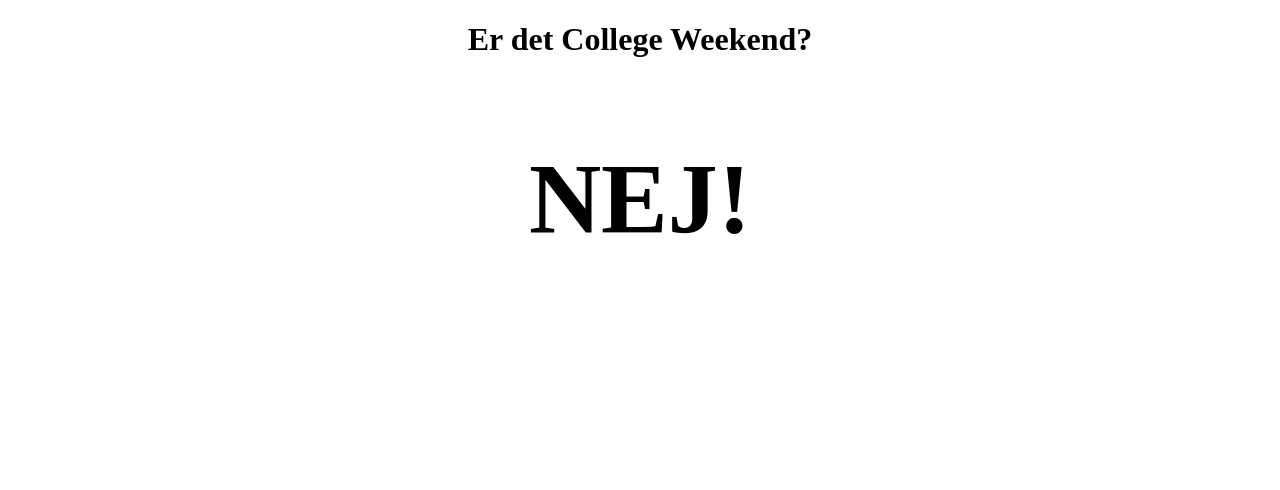
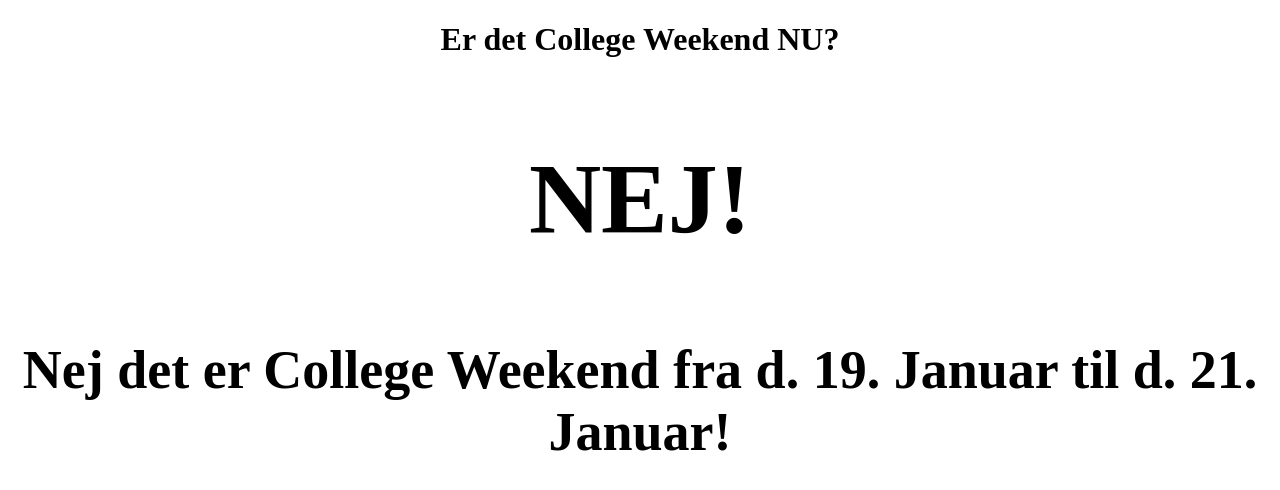
Before and after one commit to AndersSchmidtHansen/cw, a plain HTML site: page index.html in a window 1280 px wide. Drawn offline with nearby package versions, Linux system fonts and the light colour scheme.

Commit message:
Update index.html

```diff
--- a/index.html
+++ b/index.html
@@ -6,8 +6,9 @@
 </head>
 <body>
   <center id="app">
-    <h1>Er det College Weekend?</h1>
+    <h1>Er det College Weekend NU?</h1>
     <h2 style="font-size:100px;">{{ isCollegeWeekend }}</h2>
+    <h2 style="font-size:54px;">Nej det er College Weekend fra d. 19. Januar til d. 21. Januar!</h2>
   </center>
 
   <script>
```
